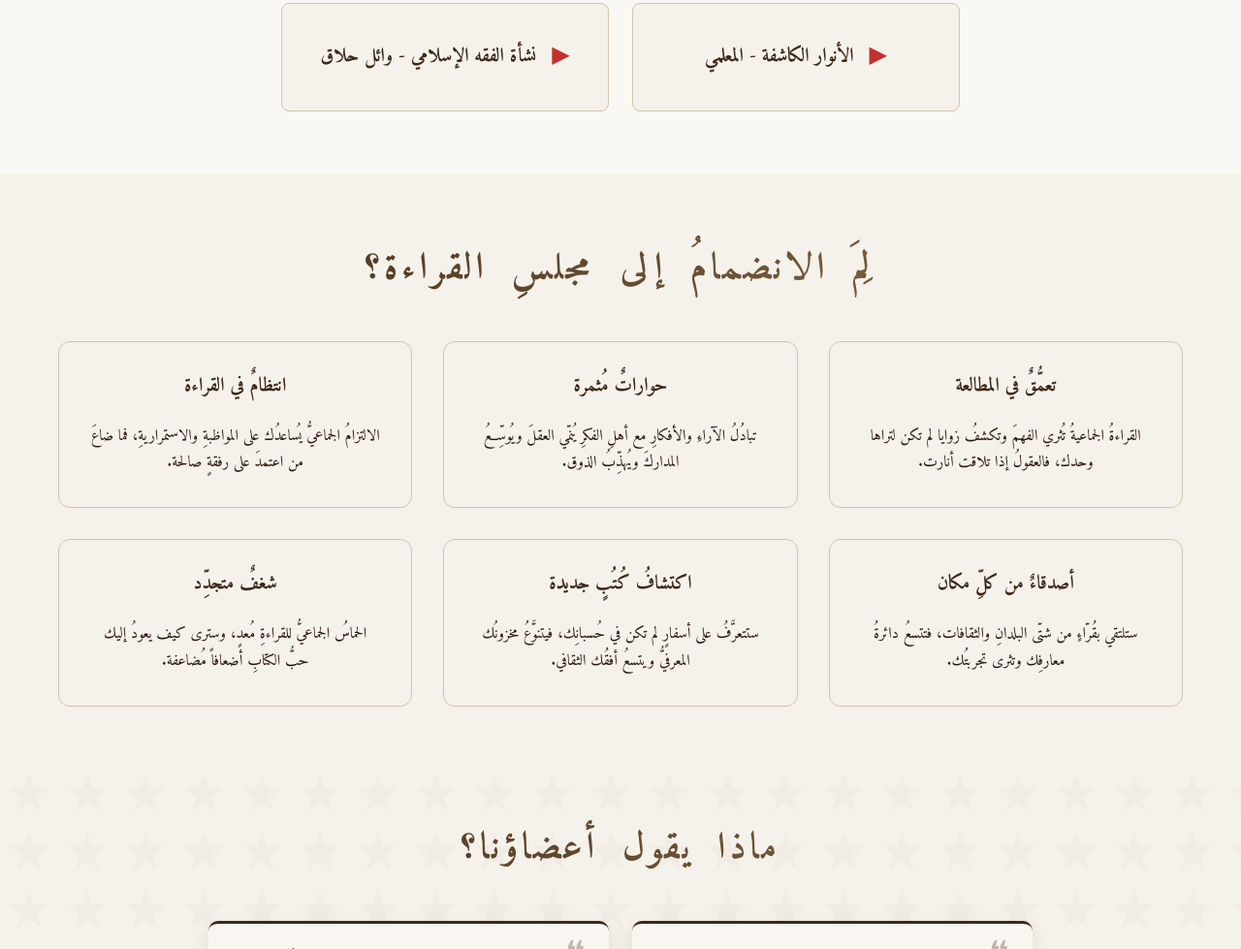
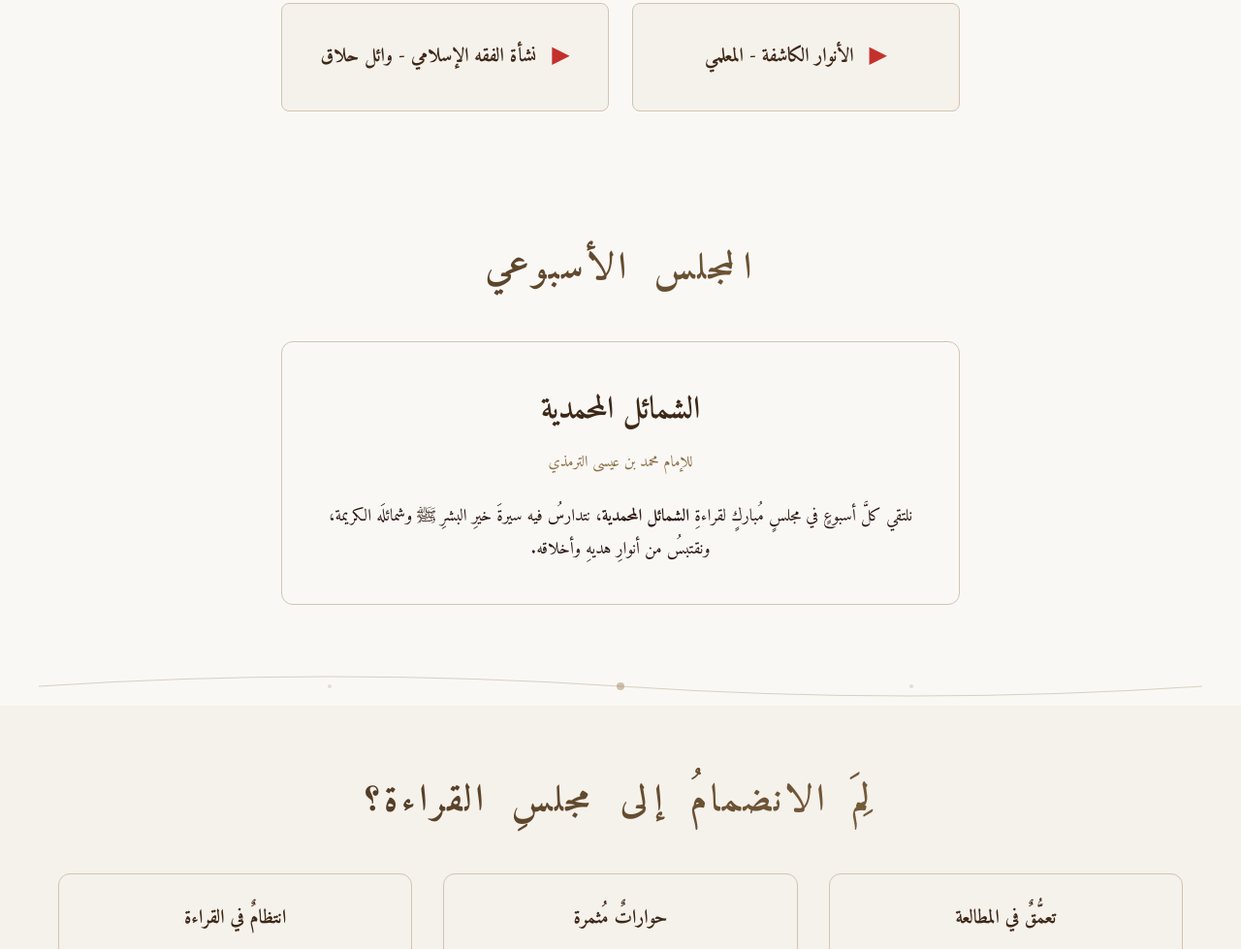
Before and after one commit to ibrahim-bookclub/bookclub, a website: page index.html in a window 1280 px wide. Shown: the part 5315-6294 px from the top of the page at 97% size. Drawn offline with Linux system fonts and the light colour scheme; a script that the page names is missing; a web font is replaced by a local one.

Commit message:
add weekly reading session section

```diff
--- a/index.html
+++ b/index.html
@@ -331,6 +331,20 @@
         </div>
     </section>
 
+    <!-- Weekly Reading Section -->
+    <section class="weekly-reading-section">
+        <div class="container">
+            <h2 class="section-title">المجلس الأسبوعي</h2>
+            <div class="weekly-reading-card">
+                <h3>الشمائل المحمدية</h3>
+                <p class="weekly-author">للإمام محمد بن عيسى الترمذي</p>
+                <p class="weekly-description">نلتقي كلَّ أسبوعٍ في مجلسٍ مُباركٍ لقراءةِ <strong>الشمائل المحمدية</strong>، نتدارسُ فيه سيرةَ خيرِ البشرِ ﷺ وشمائلَه الكريمة، ونقتبسُ من أنوارِ هديهِ وأخلاقه.</p>
+            </div>
+        </div>
+    </section>
+
+    <div class="section-divider" aria-hidden="true"></div>
+
     <!-- Benefits Section -->
     <section class="benefits-section">
         <div class="container">
--- a/styles.css
+++ b/styles.css
@@ -1607,6 +1607,73 @@ html {
     }
 }
 
+/* Weekly Reading Section */
+.weekly-reading-section {
+    padding: 4rem 0;
+    background-color: var(--bg-white);
+}
+
+.weekly-reading-card {
+    max-width: 700px;
+    margin: 0 auto;
+    background: var(--card-background);
+    padding: 2.5rem;
+    border-radius: 12px;
+    border: 1px solid var(--border-color);
+    text-align: center;
+    transition: all 0.3s ease;
+}
+
+.weekly-reading-card:hover {
+    transform: translateY(-3px);
+    box-shadow: 0 8px 25px rgba(61, 40, 23, 0.1);
+    border-color: var(--primary-color);
+}
+
+.weekly-reading-card h3 {
+    font-family: var(--font-amiri);
+    font-size: 2rem;
+    font-weight: 700;
+    color: var(--primary-color);
+    margin-bottom: 0.5rem;
+}
+
+.weekly-author {
+    font-family: var(--font-cairo);
+    font-size: 1rem;
+    color: var(--secondary-color);
+    margin-bottom: 1.5rem;
+}
+
+.weekly-description {
+    font-family: var(--font-amiri);
+    font-size: 1.1rem;
+    line-height: 1.9;
+    color: var(--text-color);
+}
+
+@media (max-width: 768px) {
+    .weekly-reading-card {
+        padding: 2rem 1.5rem;
+    }
+
+    .weekly-reading-card h3 {
+        font-size: 1.6rem;
+    }
+
+    .weekly-description {
+        font-size: 1rem;
+    }
+}
+
+[data-theme="dark"] .weekly-reading-section {
+    background-color: var(--bg-white);
+}
+
+[data-theme="dark"] .weekly-reading-card {
+    background: var(--card-background);
+}
+
 /* Benefits Section */
 .benefits-section {
     padding: 4rem 0;
```
